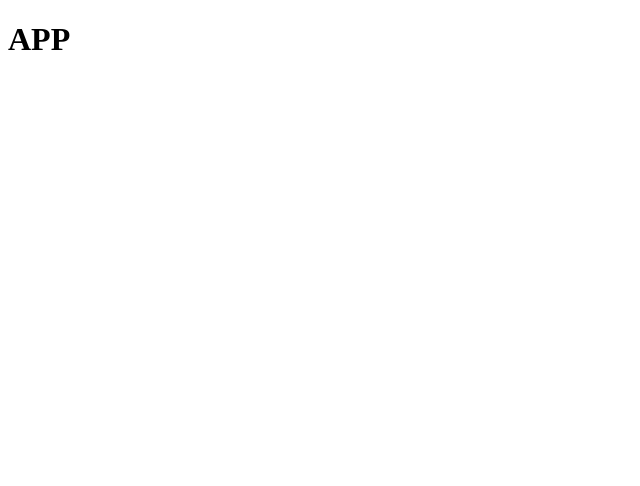
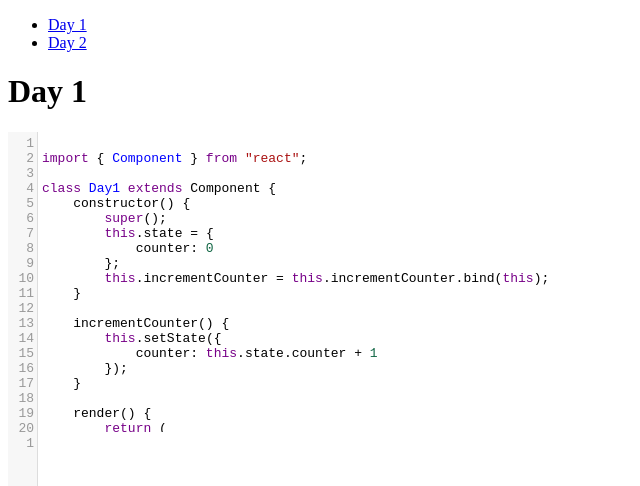
Before and after one commit to PANKAJGUSAIN/React_Practise, a React app: page /day1 in a window 1280 px wide. Shown: the top 486 px of the page, without its empty margins (0-640 px from the left). Built offline with nearby package versions, Linux system fonts and the light colour scheme; a web font is replaced by a local one.

Commit message:
day1 and day 2

```diff
--- a/package.json
+++ b/package.json
@@ -14,8 +14,10 @@
     "@fortawesome/react-fontawesome": "^0.2.2",
     "@react-google-maps/api": "^2.20.5",
     "axios": "^1.7.9",
+    "codemirror": "^5.65.18",
     "dotenv": "^16.4.7",
     "react": "^18.3.1",
+    "react-codemirror2": "^8.0.1",
     "react-dom": "^18.3.1",
     "react-router-dom": "^7.0.2",
     "socket.io-client": "^4.8.1",
--- /dev/null
+++ b/src/Day1/Day1.jsx
@@ -0,0 +1,75 @@
+
+import { Controlled as CodeMirror } from "react-codemirror2";
+import "codemirror/lib/codemirror.css";
+import "codemirror/mode/javascript/javascript";
+import { Component } from "react";
+import { height } from "@fortawesome/free-brands-svg-icons/fa42Group";
+
+class Day1 extends Component {
+    constructor() {
+        super();
+        this.state = {
+            counter: 0,
+            code: `
+import { Component } from "react";
+
+class Day1 extends Component {
+    constructor() {
+        super();
+        this.state = {
+            counter: 0
+        };
+        this.incrementCounter = this.incrementCounter.bind(this);
+    }
+
+    incrementCounter() {
+        this.setState({
+            counter: this.state.counter + 1
+        });
+    }
+
+    render() {
+        return (
+            <div>
+                <h1>Day 1</h1>
+                <p>Counter: {this.state.counter}</p>
+                <button onClick={this.incrementCounter}>Increment</button>
+            </div>
+        );
+    }
+}
+
+export default Day1;
+        `,
+        };
+        this.incrementCounter = this.incrementCounter.bind(this);
+    }
+
+    incrementCounter() {
+        this.setState((prevState) => ({
+            counter: prevState.counter + 1
+        }));
+    }
+
+    render() {
+
+        return (
+            <>
+                <div>
+                    <h1>Day 1</h1>
+                </div>
+                <CodeMirror
+                    style={{height:"200px", width:"200px"}}
+                    value={this.state.code}
+                    options={{
+                        mode: "javascript",
+                        theme: "default",
+                        lineNumbers: true
+                    }}
+                />
+            </>
+        );
+    }
+}
+
+export default Day1;
--- /dev/null
+++ b/src/Day2/Day2.jsx
@@ -0,0 +1,9 @@
+const Day2 = () =>{
+    return (
+        <>
+            Day2
+        </>
+    )
+}
+
+export default Day2
--- a/src/app.jsx
+++ b/src/app.jsx
@@ -1,8 +1,26 @@
-const App = () =>{
+import { BrowserRouter as Router, Route, Routes, Link } from 'react-router-dom';
+import { lazy, Suspense } from 'react';
+
+const Day1 = lazy(() => import('./Day1/Day1'));
+const Day2 = lazy(() => import('./Day2/Day2'));
+
+const App = () => {
     return (
-        <>
-            <h1>APP</h1>
-        </>
-    )
+        <Suspense fallback={<div>Loading...</div>}>
+            <div>
+                <nav>
+                    <ul>
+                        <li><Link to="/day1">Day 1</Link></li>
+                        <li><Link to="/day2">Day 2</Link></li>
+                    </ul>
+                </nav>
+                <Routes>
+                    <Route path="/day1" element={<Day1 />} />
+                    <Route path="/day2" element={<Day2 />} />
+                </Routes>
+            </div>
+        </Suspense>
+    );
 }
-export default App
+
+export default App;
--- a/src/index.js
+++ b/src/index.js
@@ -12,9 +12,19 @@ root.render(
     </StrictMode>
 );
 
+
 if ('serviceWorker' in navigator) {
+    if (window.location.hostname === 'localhost' || window.location.hostname === '127.0.0.1') {
+        // Unregister any existing service workers on localhost
+        navigator.serviceWorker.getRegistrations().then((registrations) => {
+            registrations.forEach((registration) => {
+                registration.unregister();
+            });
+        });
+        console.log('Service Worker not registered on localhost');
+    } else {
         window.addEventListener('load', () => {
-        navigator.serviceWorker.register('/ZyloDrive/service-worker.js')
+            navigator.serviceWorker.register('/service-worker.js')
                 .then((registration) => {
                     console.log('Service Worker registered:', registration);
                 })
@@ -23,3 +33,4 @@ if ('serviceWorker' in navigator) {
                 });
         });
     }
+}
--- a/webpack.config.mjs
+++ b/webpack.config.mjs
@@ -117,7 +117,7 @@ const config = (env, argv) => {
             static: path.join(__dirname, 'public'),
             historyApiFallback: true,
             compress: true,
-            port: 3001,
+            port: 3000,
             hot: true,
             open: true,
             liveReload:true,// Ensures files auto-reload
```
Also changed, not shown: 1 other file (tests, documents, lock files or other folders). Lines whose indentation alone changed are shown as unchanged.
